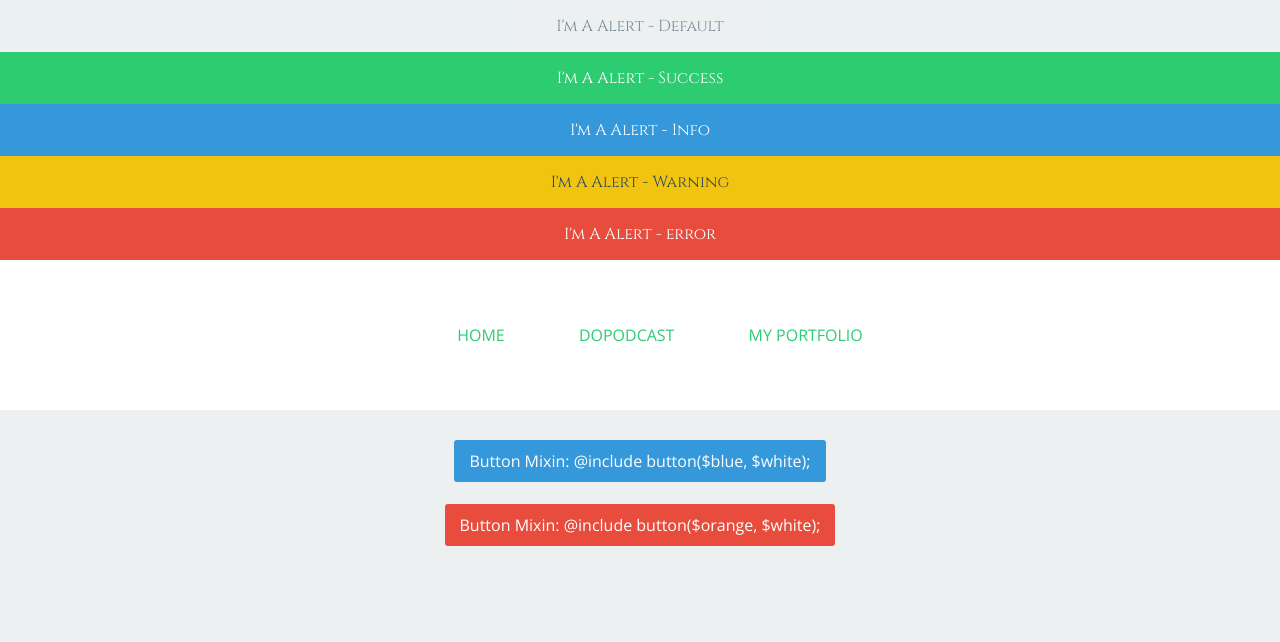
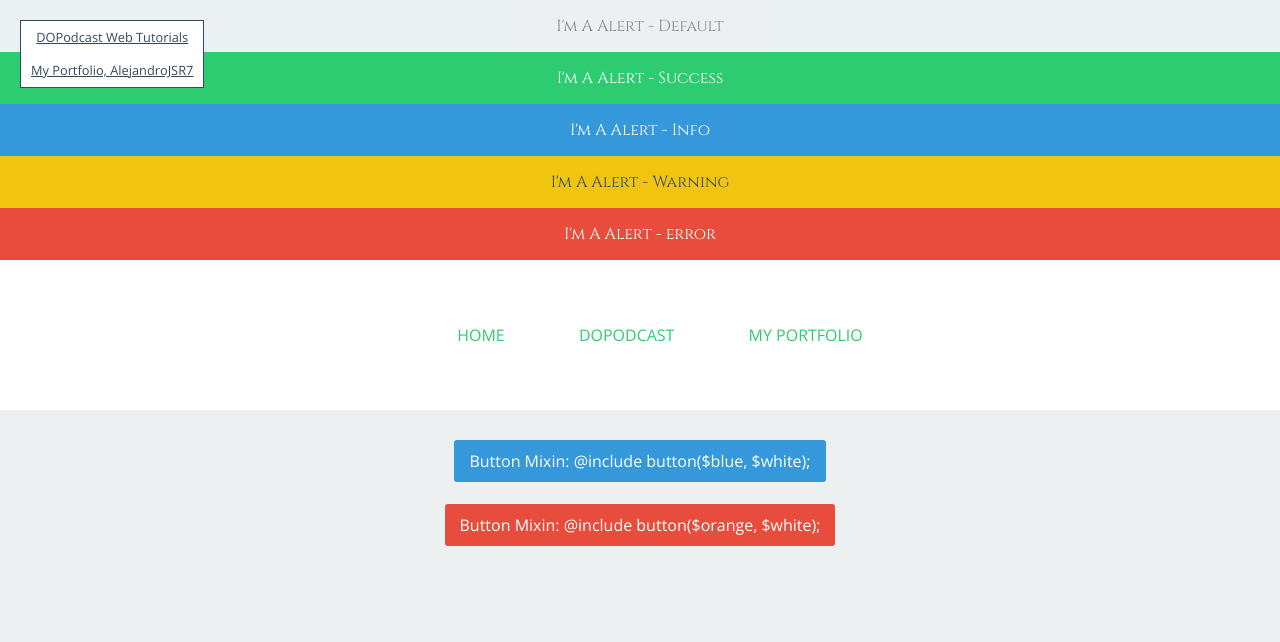
Before and after one commit to AlejandroJSR7/Gulp, a website: page index.html in a window 1280 px wide. Shown: the top 642 px of the page. Drawn offline with nearby package versions, Linux system fonts and the light colour scheme.

Commit message:
Gulp Tutorial - End

```diff
--- a/gulpfile.js
+++ b/gulpfile.js
@@ -43,7 +43,7 @@ gulp.task('javascript', function () {
 gulp.task('css', function() {
     return gulp.src('scss/**/*.scss')
         .pipe(sass())
-        //.pipe(cssnano())
+        .pipe(cssnano())
         .pipe(autoprefixer({
             browsers: ['last 5 versions'],
             cascade: false
--- a/index.html
+++ b/index.html
@@ -13,6 +13,10 @@
 <div class="alert--warning">I'm A Alert - Warning</div>
 <div class="alert--error">I'm A Alert - error</div>
 
+<div class="fixhelper">
+    <a href="https://www.youtube.com/channel/UCF6G2sF4DKlWvgfEGcm50FQ/feed">DOPodcast Web Tutorials</a>
+    <a href="http://alejandrojsr7.github.io/">My Portfolio, AlejandroJSR7</a>
+</div>
 
     <header>
         <nav>
--- a/scss/_extend.scss
+++ b/scss/_extend.scss
@@ -7,6 +7,9 @@
     align-items: center;
     font-family: $f-Cinzel;
     padding: 15px;
+    a {
+        color: $wet-asphalt;
+    }
 }
 .alert--success {
     @extend .alert;
--- a/scss/_global.scss
+++ b/scss/_global.scss
@@ -22,3 +22,20 @@ i {font-family: $f-IndieFlower;}
   display: inline-block;
   @include padding(10px, 15px);
 }
+.fixhelper {
+  background: $white;
+  border: 1px solid $wet-asphalt;
+  font-size: 0.8em;
+  position: fixed;
+  left: 20px;
+  top: 20px;
+  width: auto;
+  a {
+    color: $wet-asphalt;
+    display: block;
+    line-height: 1em;
+    padding: 10px;
+    text-align: center;
+    text-decoration: underline;
+  }
+}
```
Also changed, not shown: app/index.html (+1 -1 lines), README.md, app/css/main.css.
